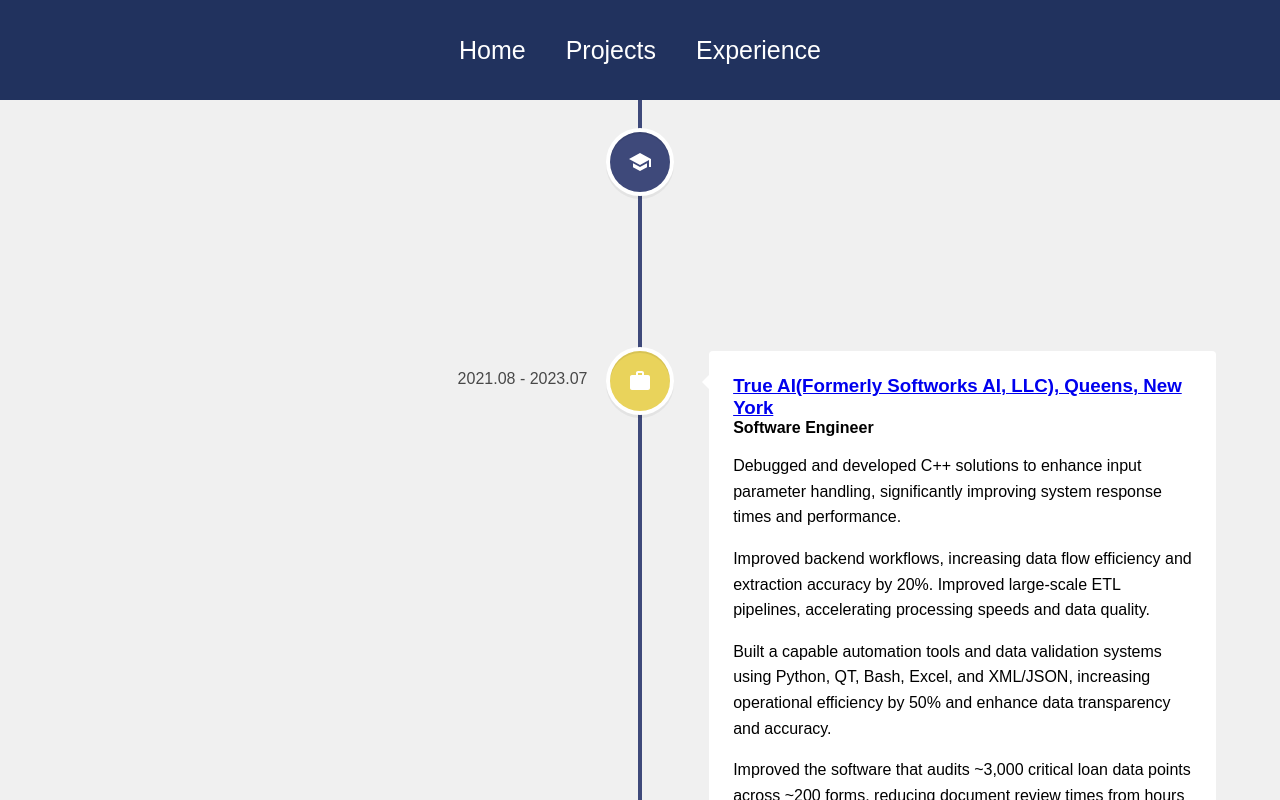
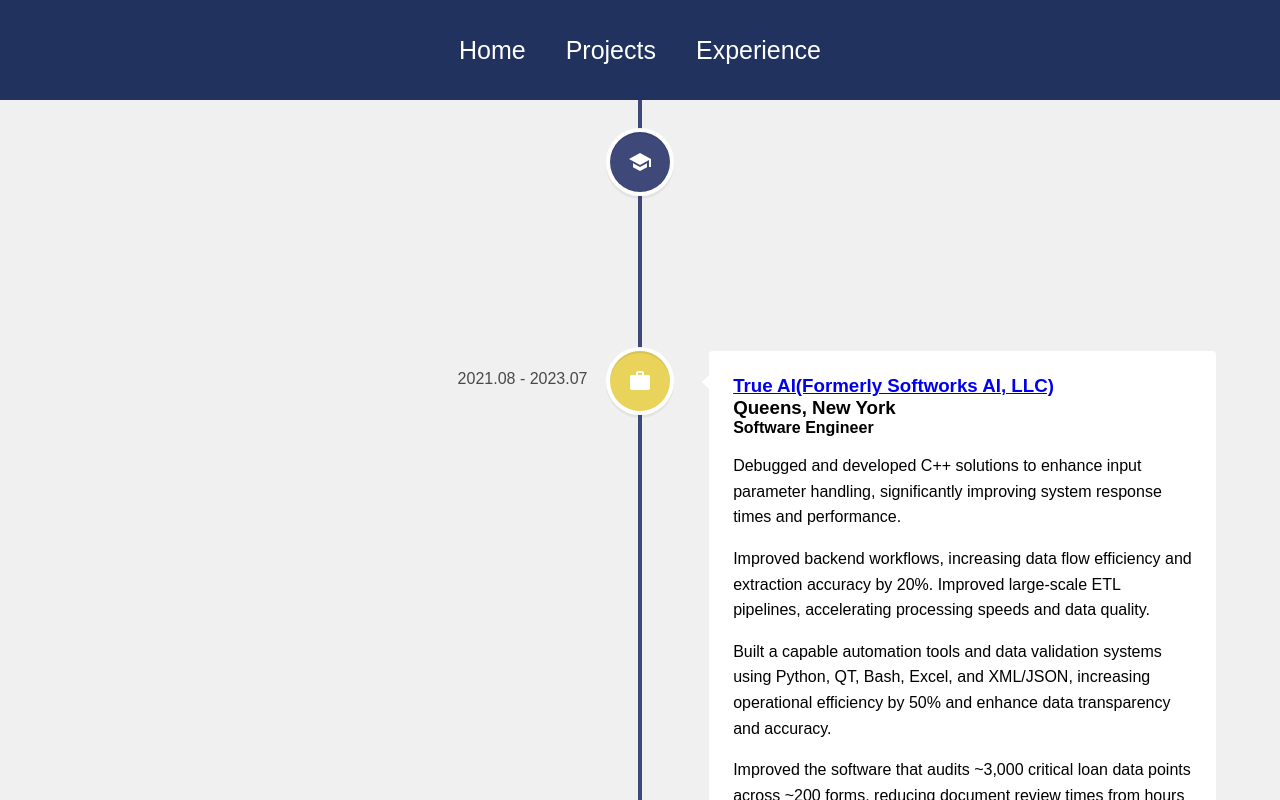
Before and after one commit to Rolfhuang/presonal_web, a React (Create React App) app: page /experience in a window 1280 px wide. Shown: the top 800 px of the page. Built offline with nearby package versions, Linux system fonts and the light colour scheme.

Commit message:
updated address 1.7.2025

```diff
--- a/src/pages/Experience.js
+++ b/src/pages/Experience.js
@@ -29,8 +29,10 @@
             >
                 <h3 className='vertical-timeline-element-title'>
                     <a href="https://true.ai/" target="_blank" rel="noopener noreferrer" style={{ textDecoration: 'underline' }}>
-                        True AI(Formerly Softworks AI, LLC), Queens, New York
+                        True AI(Formerly Softworks AI, LLC)
                     </a>
+                    <br />
+                    Queens, New York
                     </h3>
                 <h4 className='vertical-timeline-element-subtitle'>Software Engineer</h4>
                 <p>Debugged and developed C++ solutions to enhance input parameter handling, significantly improving system response times and performance.</p>
@@ -48,7 +50,10 @@
             }}
             icon={<WorkIcon/>}
             >
-                <h3 className='vertical-timeline-element-title'>UNME Group, New York</h3>
+                <h3 className='vertical-timeline-element-title'>UNME Group
+                <br />
+                    Queens, New York
+                </h3>
                 <h4 className='vertical-timeline-element-subtitle'>Data Analysis & Operations</h4>
                 <p>Led end-to-end analysis of customer behavior using Python and Amazon Seller Central, generating insights that increased repeat purchase rate by implementing targeted product recommendations and service improvements.</p>
                 <p>Streamlined inventory management for 1,000+ SKUs through Excel automation and Amazon tools, resulting in 40% reduction in stockouts while maintaining optimal stock levels through data-driven reorder points.</p>
```
